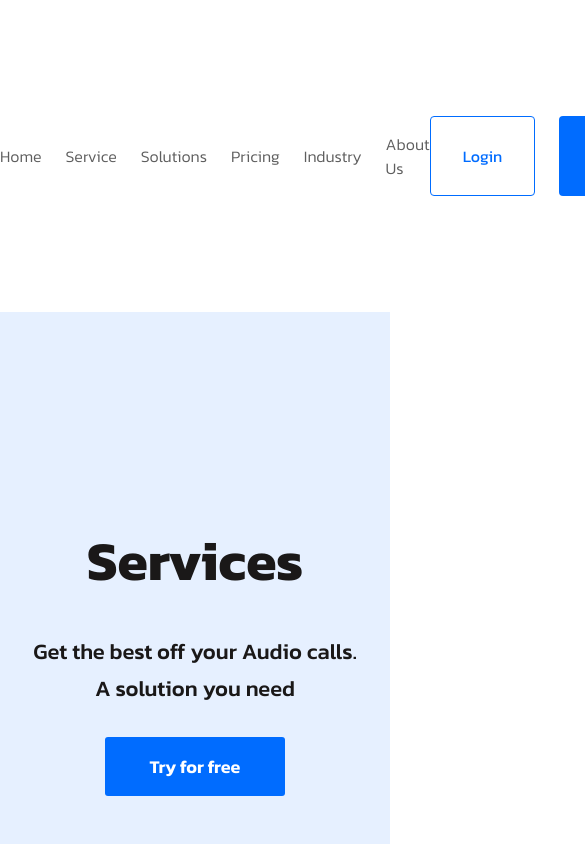
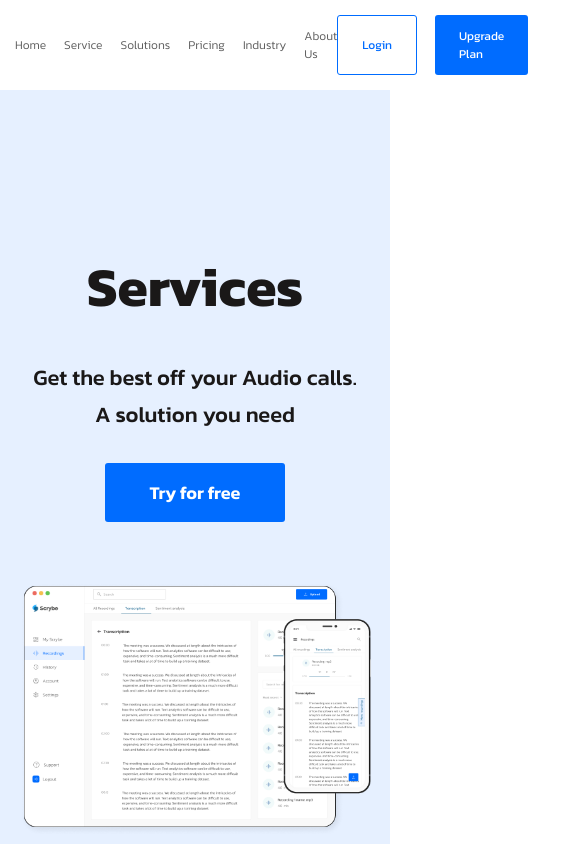
Before and after one commit to KodianKodes/customersupport.web-1, a React (Vite) app in the folder scrybe_frontend/: page /services in a window 390 px wide. Shown: the top 844 px of the page, 585 px wide, since content can reach past the window. Built offline with nearby package versions, Linux system fonts and the light colour scheme.

Commit message:
Responsive  Design

```diff
--- a/scrybe_frontend/src/components/heroSection/hero.module.scss
+++ b/scrybe_frontend/src/components/heroSection/hero.module.scss
@@ -14,6 +14,9 @@
         -webkit-mask-position: 0 100%;
         mask-size: cover;
         -webkit-mask-size: cover;
+        @include media(1220px) {
+                min-height: 110vh;
+        }
 
         .container {
                 width: min(100%, pix-rem(1204));
@@ -51,6 +54,21 @@
                         gap: pix-rem(50);
                         margin-top: pix-rem(90);
 
+                        @include media(1220px) {
+                                flex-direction: column;
+                                justify-content: center;
+                                align-items: center;
+                                .ctaDemo,
+                                .ctaStarter {
+                                        text-decoration: none;
+                                        padding-block: pix-rem(16);
+                                        padding-inline: pix-rem(16);
+                                        border-radius: pix-rem(4);
+                                        width: min(100%, pix-rem(220));
+                                        text-align: center;
+                                }
+                        }
+
                         .ctaDemo,
                         .ctaStarter {
                                 text-decoration: none;
--- a/scrybe_frontend/src/components/navBar/index.jsx
+++ b/scrybe_frontend/src/components/navBar/index.jsx
@@ -6,7 +6,7 @@ import logo from "../../assets/scrybe_logo_with_text.svg";
 function NavBar() {
   return (
     <nav className={styles.nav}>
-      <div className={`container ${styles.nav_content}`}>
+      <div className={`${styles.nav_content}`}>
         <div className={styles.nav__img}>
           <img src={logo} alt="Company Logo" />
         </div>
--- a/scrybe_frontend/src/components/navBar/nav.module.scss
+++ b/scrybe_frontend/src/components/navBar/nav.module.scss
@@ -2,10 +2,13 @@
 
 .nav{
         padding-block: pix-rem(20) ;
+        padding-inline: pix-rem(20);
         &_content{
                 display: flex;
                 justify-content: space-between;
                 align-items: center;
+                width: min(100%, pix-rem(1264));
+                margin-inline: auto;
         }
         &__links{
                 display: flex;
--- a/scrybe_frontend/src/components/our-client/client.module.scss
+++ b/scrybe_frontend/src/components/our-client/client.module.scss
@@ -1,21 +1,27 @@
-@use '../../functions.scss' as *;
+@use "../../functions.scss" as *;
 
-.container{
+.container {
         padding-block: pix-rem(32);
         padding-inline: pix-rem(20);
-        .logos{
+        .logos {
                 margin-top: pix-rem(40);
                 display: flex;
                 justify-content: space-between;
                 align-items: center;
                 flex-flow: row wrap;
+                @include media(1228px) {
+                        display: flex;
+                        flex-direction: column;
+                        align-items: center;
+                        gap: pix-rem(16);
+                }
         }
-        .title{
+        .title {
                 text-align: center;
                 font-size: pix-rem(32);
                 font-weight: 600;
         }
-        .display{
+        .display {
                 width: min(100%, pix-rem(200));
         }
 }
--- a/scrybe_frontend/src/components/our-client/index.jsx
+++ b/scrybe_frontend/src/components/our-client/index.jsx
@@ -7,7 +7,7 @@ import zuri from "./assets/zuri.webp";
 
 function OurClient() {
   return (
-    <div className={`container ${styles.container}`}>
+    <div className={` ${styles.container}`}>
       <h2 className={styles.title}>Our Clients</h2>
       <div className={styles.logos}>
         <div className={styles.display}>
--- a/scrybe_frontend/src/index.scss
+++ b/scrybe_frontend/src/index.scss
@@ -42,3 +42,15 @@ section {
   background: var(--primary-blue);
   border-radius: 9px;
 }
+
+@media (max-width: 767.98px){
+  :root{
+    font-size: 12px;
+  }
+}
+
+@media (max-width: 387.98px){
+  :root{
+    font-size: 8px;
+  }
+}
--- a/scrybe_frontend/src/pages/landing-page-a/landingpage.module.scss
+++ b/scrybe_frontend/src/pages/landing-page-a/landingpage.module.scss
@@ -7,21 +7,37 @@
         display: flex;
         justify-content: space-between;
         flex-wrap: wrap;
+        @include media(1228px) {
+                flex-direction: column;
+                align-items: center;
+        }
         &__img {
                 width: min(100%, pix-rem(600.85));
         }
         &__content {
                 width: min(100%, pix-rem(590));
                 margin-top: pix-rem(110);
+                @include media(1228px) {
+                        display: flex;
+                        flex-direction: column;
+                        align-items: center;
+                }
         }
         &__title {
                 font-size: pix-rem(32);
+                 @include media(1228px) {
+        text-align: center;
+
+        }
         }
         &__details {
                 margin-top: pix-rem(38);
                 font-size: pix-rem(24);
                 color: #313131;
                 font-weight: 400;
+                @include media(1228px) {
+                        text-align: center;
+                }
         }
         &__cta {
                 width: min(100%, pix-rem(146));
@@ -33,6 +49,9 @@
                 display: inline-block;
                 border-radius: pix-rem(4);
                 margin-top: pix-rem(60);
+                @include media(1228px) {
+                        margin-inline: auto;
+                }
         }
 }
 
@@ -75,6 +94,18 @@
                 display: flex;
                 margin-top: pix-rem(60);
                 justify-content: space-between;
+                flex-wrap: wrap;
+                gap: pix-rem(16);
+                @include media(1100px) {
+                        flex-flow: column;
+                        align-items: center;
+                        font-size: 14px;
+                }
+
+                @include media(700px) {
+                        font-size: 12px;
+                }
+
                 & > * {
                         flex: 1;
                         background-color: white;
@@ -139,7 +170,7 @@
                         &:nth-child(1) {
                                 flex: 2 1 0;
                                 background-color: transparent;
-                                border: pix-rem(1) solid #C5C5C5;
+                                border: pix-rem(1) solid #c5c5c5;
                                 padding-block: pix-rem(16);
                                 padding-inline: pix-rem(32);
                                 border-radius: pix-rem(4);
@@ -149,7 +180,7 @@
                                 max-width: pix-rem(136);
                                 padding-block: pix-rem(16);
                                 padding-inline: pix-rem(32);
-                                background-color: #006CFF;
+                                background-color: #006cff;
                                 color: white;
                                 border: none;
                                 border-radius: pix-rem(4);
@@ -163,3 +194,18 @@
                 margin-inline: auto;
         }
 }
+
+.customer {
+        padding-block: pix-rem(16);
+
+        &__h2{
+                text-align: center;
+                margin-bottom: pix-rem(40);
+                font-size: pix-rem(36);
+                font-weight: 600;
+                color: #313131;
+                &> span{
+                        color: #0095E8;
+                }
+        }
+}
```
Also changed, not shown: 1 other file (tests, documents, lock files or other folders).
